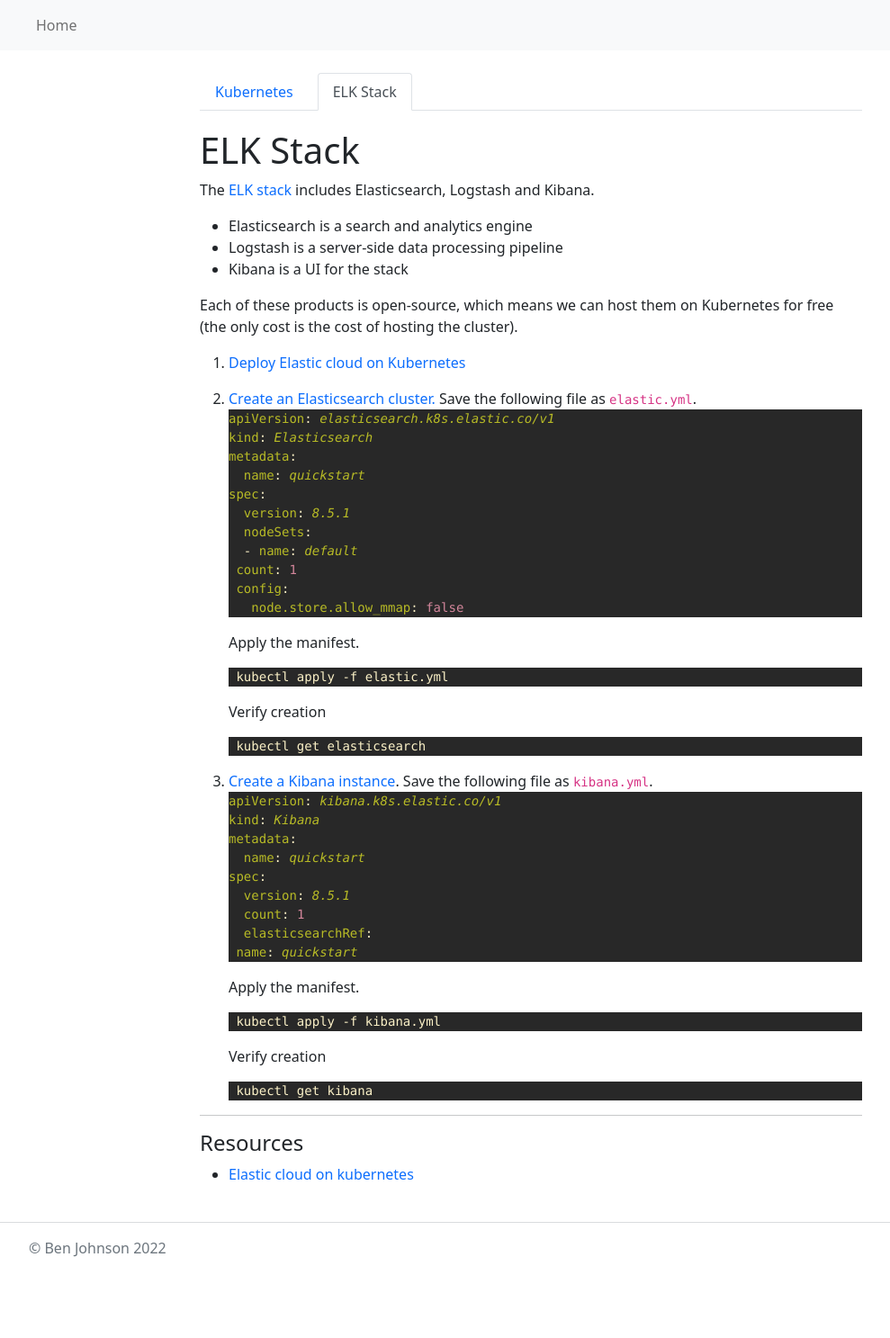
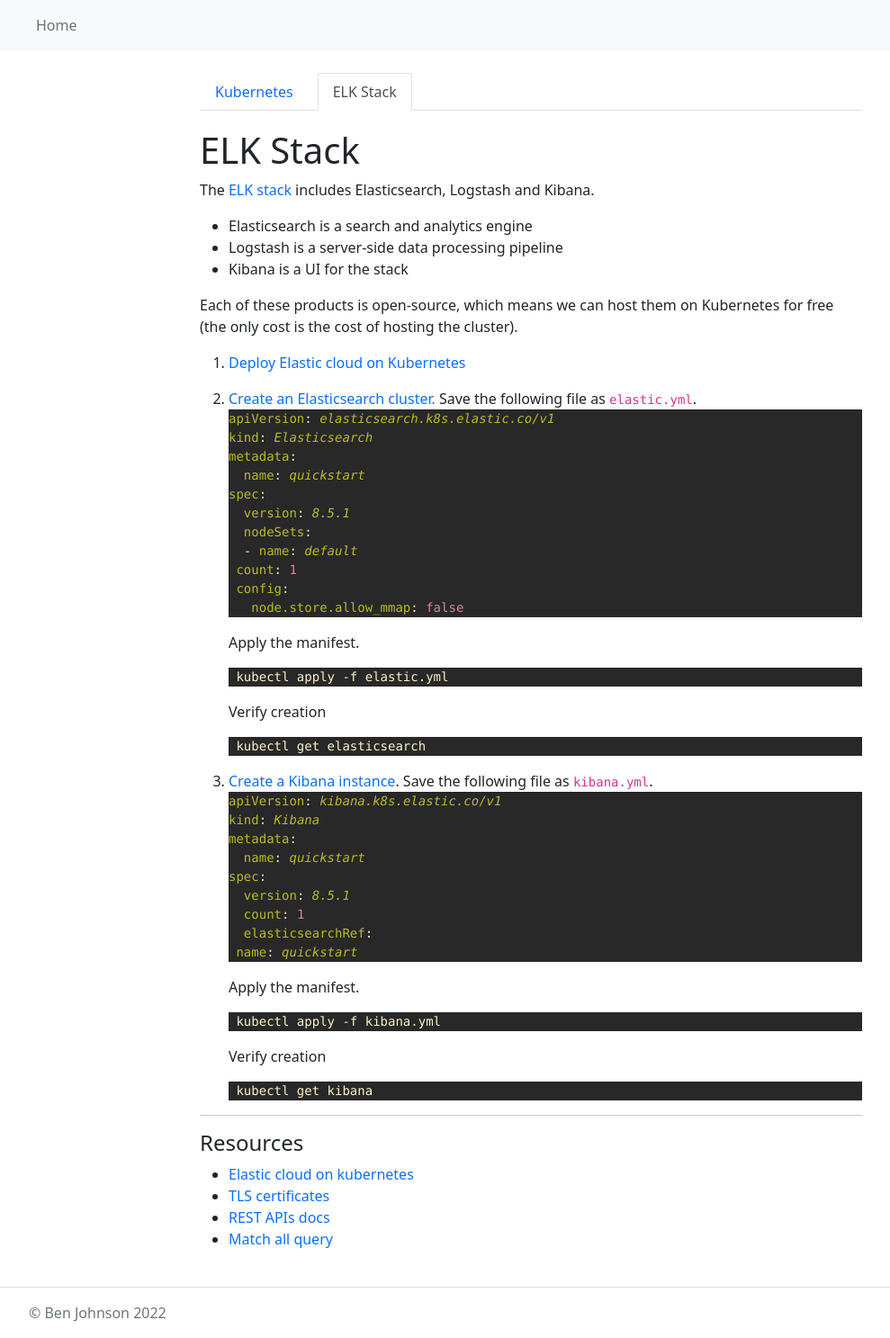
Before and after one commit to bdjohnson529/codechalet.com, a Jekyll site: the page built from _docs/kubernetes/deploy/elk.md, in a window 1280 px wide. Shown: the whole page at 90% size, without its empty margins (50-1039 px from the left). Built offline with Jekyll 4.4.1, drawn with Linux system fonts in a browser that asks for light colours; nearby versions of some CDN libraries; before the commit the page ends 1415 px from its top, so only the background shows below that.

Commit message:
feat: add elk

```diff
--- a/_docs/kubernetes/deploy/elk.md
+++ b/_docs/kubernetes/deploy/elk.md
@@ -68,3 +68,6 @@
 
 #### Resources
 * [Elastic cloud on kubernetes](https://www.elastic.co/guide/en/cloud-on-k8s/2.5/index.html)
+* [TLS certificates](https://www.elastic.co/guide/en/cloud-on-k8s/current/k8s-tls-certificates.html)
+* [REST APIs docs](https://www.elastic.co/guide/en/elasticsearch/reference/current/rest-apis.html)
+* [Match all query](https://www.elastic.co/guide/en/elasticsearch/reference/current/query-dsl-match-all-query.html)
```
